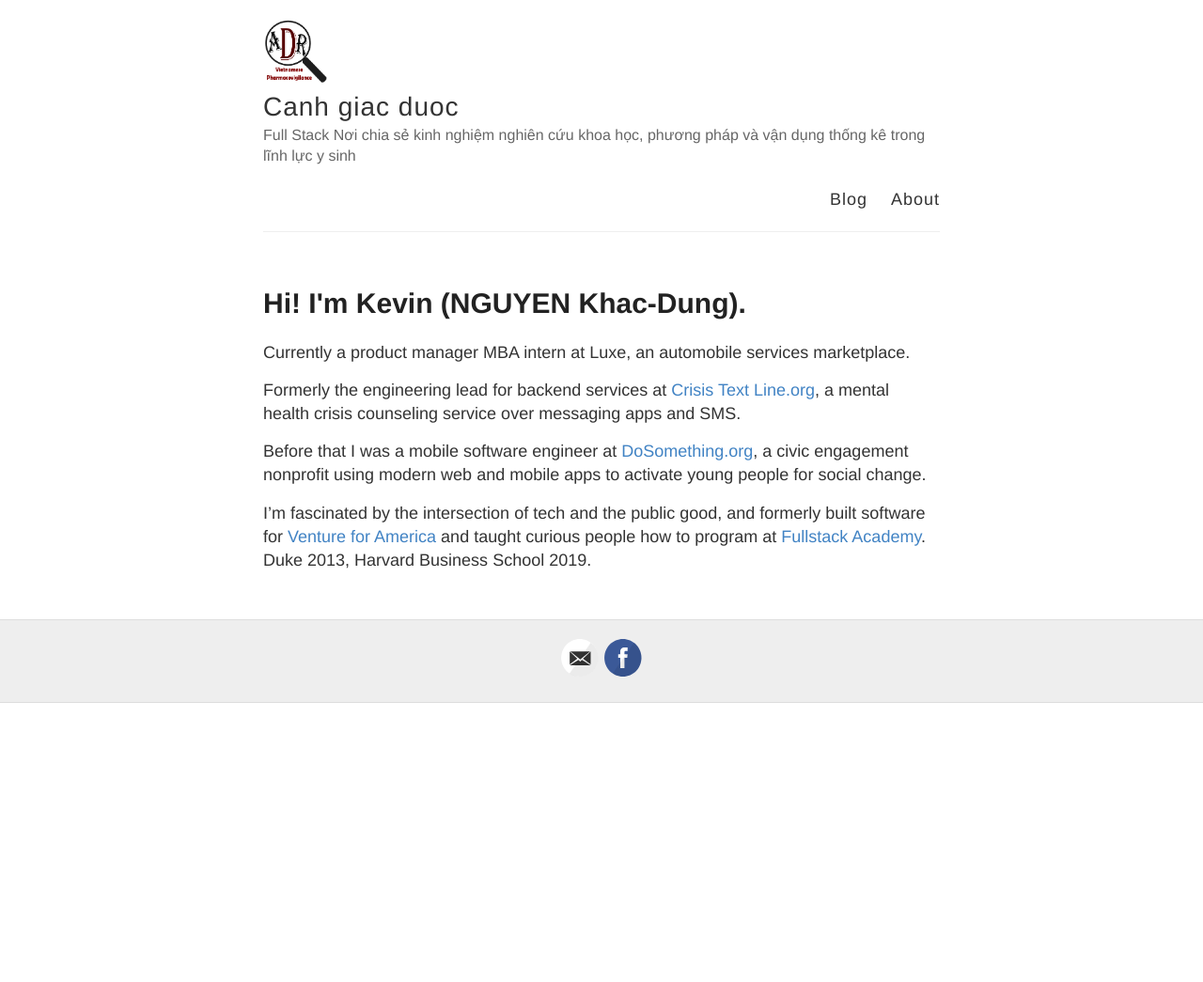
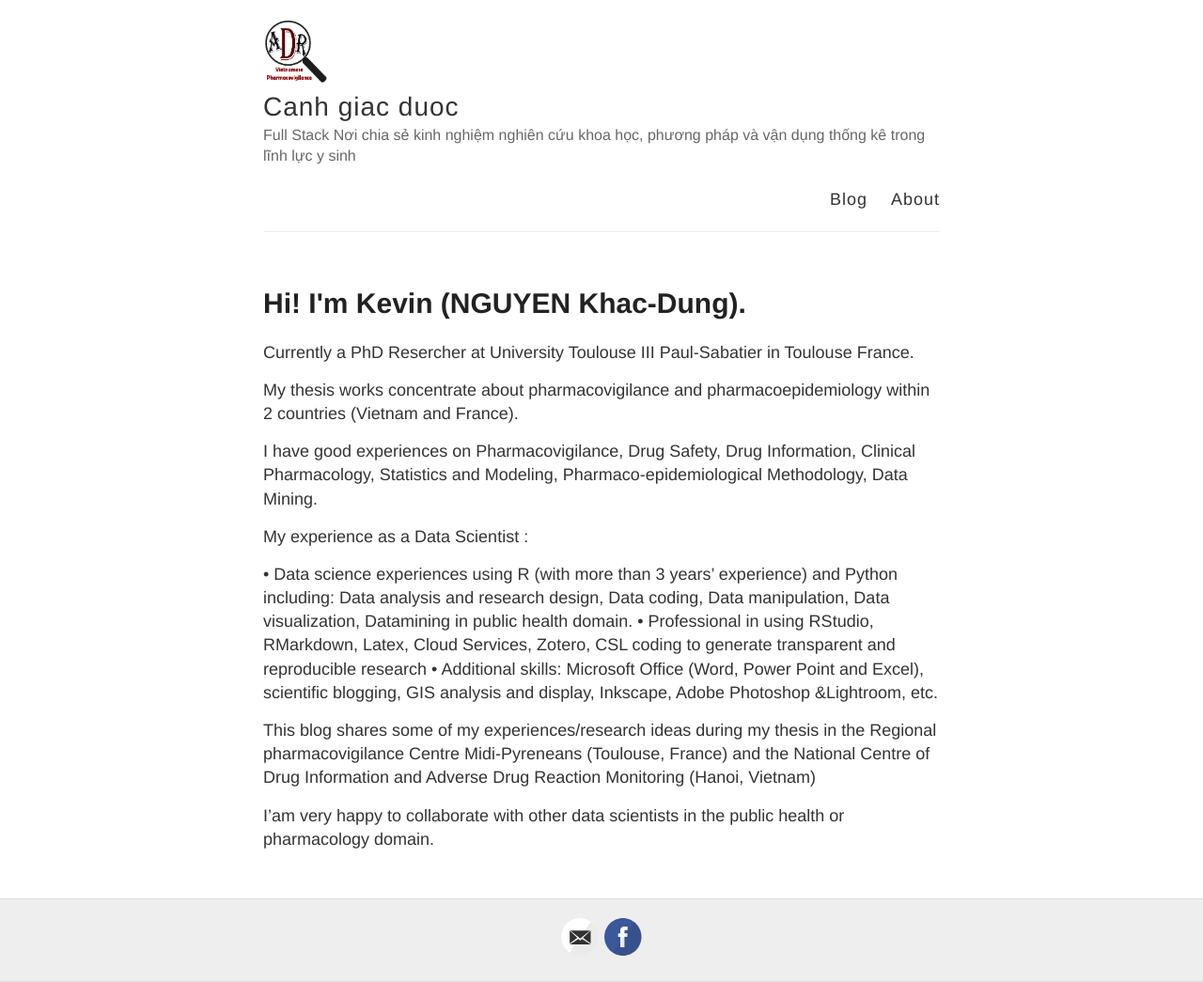
Before and after one commit to nguyenkhacdung/nguyenkhacdung.github.io, a Jekyll site: the page built from about.md, in a window 1280 px wide. Shown: the whole page at 94% size. Built offline with Jekyll 4.4.1, drawn with Linux system fonts in a browser that asks for light colours; before the commit the page ends 900 px from its top, so only the background shows below that.

Commit message:
update about

```diff
--- a/about.md
+++ b/about.md
@@ -4,10 +4,19 @@ title: Hi! I'm Kevin (NGUYEN Khac-Dung).
 permalink: /about/
 ---
 
-Currently a product manager MBA intern at Luxe, an automobile services marketplace.
+Currently a PhD Resercher at University Toulouse III Paul-Sabatier in Toulouse France.
 
-Formerly the engineering lead for backend services at [Crisis Text Line.org](http://crisistextline.org/), a mental health crisis counseling service over messaging apps and SMS.
+My thesis works concentrate about pharmacovigilance and pharmacoepidemiology within 2 countries (Vietnam and France).
 
-Before that I was a mobile software engineer at [DoSomething.org](https://www.dosomething.org/), a civic engagement nonprofit using modern web and mobile apps to activate young people for social change.
+I have good experiences on Pharmacovigilance, Drug Safety, Drug Information, Clinical Pharmacology, Statistics and Modeling, Pharmaco-epidemiological Methodology, Data Mining.
 
-I'm fascinated by the intersection of tech and the public good, and formerly built software for [Venture for America](http://ventureforamerica.org/) and taught curious people how to program at [Fullstack Academy](http://www.fullstackacademy.com/). Duke 2013, Harvard Business School 2019.
+My experience as a Data Scientist :
+
+ •	Data science experiences using R (with more than 3 years’ experience) and Python including: Data analysis and research design, Data coding, Data manipulation, Data visualization, Datamining in public health domain.
+ •	Professional in using RStudio, RMarkdown, Latex, Cloud Services, Zotero, CSL coding to generate transparent and reproducible research
+ •	Additional skills: Microsoft Office (Word, Power Point and Excel), scientific blogging, GIS analysis and display, Inkscape, Adobe Photoshop &Lightroom, etc.
+
+This blog shares some of my experiences/research ideas during my thesis in the Regional pharmacovigilance Centre Midi-Pyreneans (Toulouse, France) and the National Centre of Drug Information and Adverse Drug Reaction Monitoring (Hanoi, Vietnam)
+
+
+I'am very happy to collaborate with other data scientists in the public health or pharmacology domain.
```
